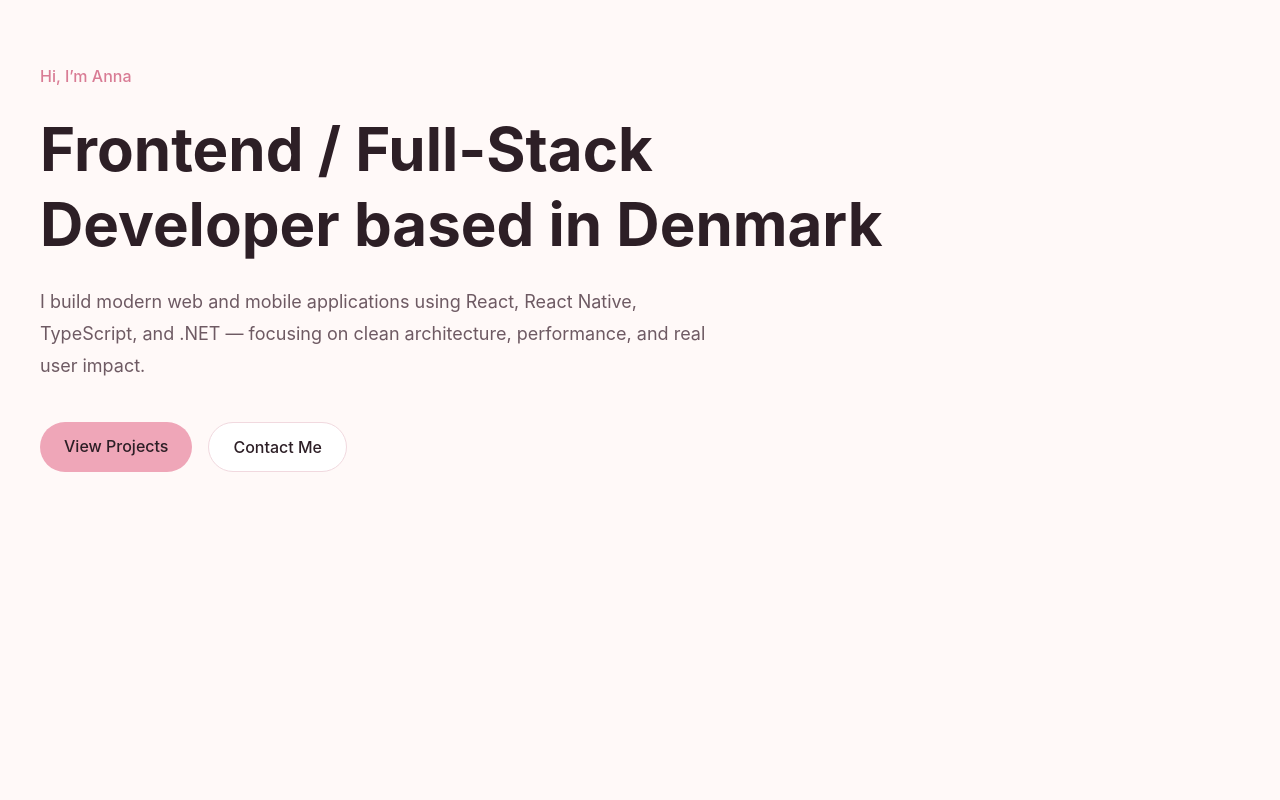
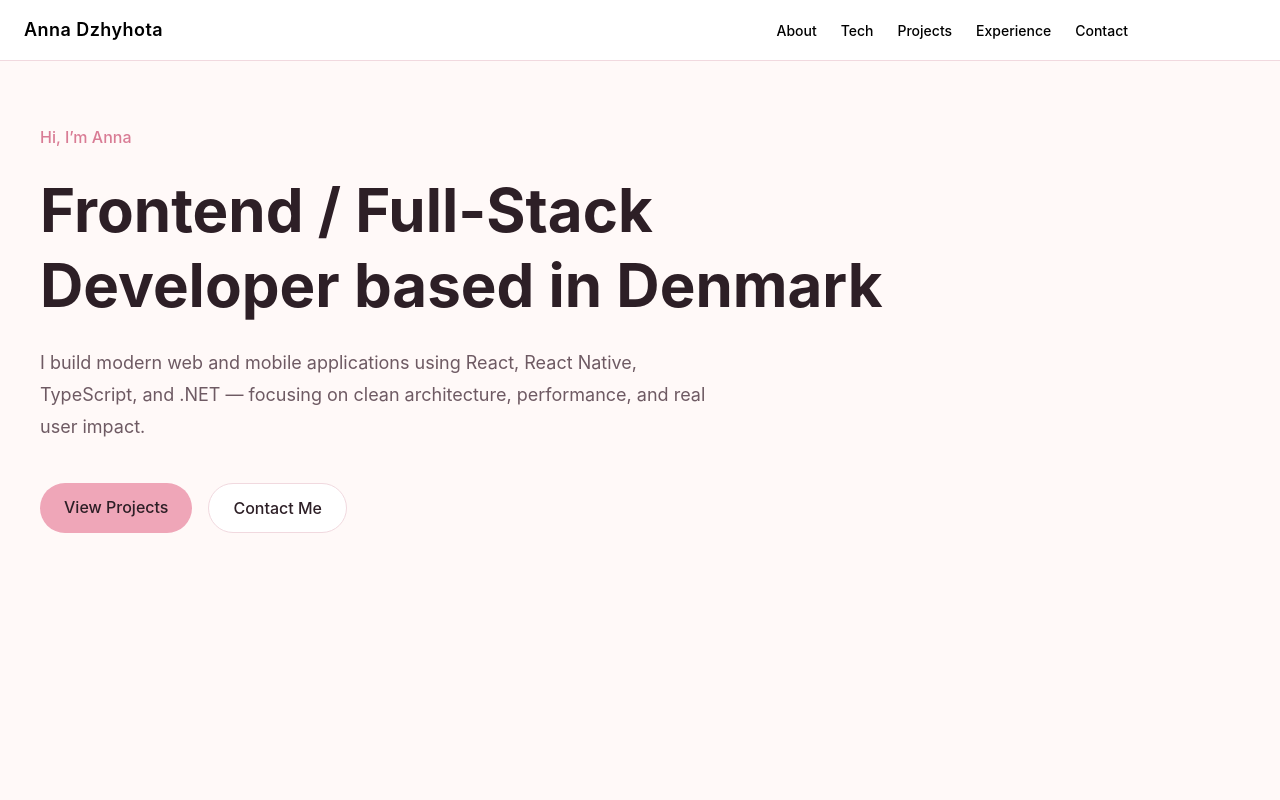
Before and after one commit to AnnaDzig/anna-portfolio, a React (Vite) app: page / in a window 1280 px wide. Shown: the top 800 px of the page. Built offline with nearby package versions, Linux system fonts and the light colour scheme.

Commit message:
refactor: @theme

```diff
--- a/src/App.tsx
+++ b/src/App.tsx
@@ -4,10 +4,12 @@ import TechStack from './sections/TechStack';
 import Projects from './sections/Projects';
 import Experience from './sections/Experience';
 import Contact from './sections/Contact';
+import Header from './components/Header';
 
 function App() {
   return (
     <>
+      <Header />
       <Hero />
       <About />
       <TechStack />
--- a/src/components/Button.tsx
+++ b/src/components/Button.tsx
@@ -11,9 +11,9 @@ export default function Button({
 }: ButtonProps) {
   const baseClasses = 'rounded-full px-6 py-3 font-medium transition';
   const variants = {
-    primary: 'bg-[#efa6b8] text-white hover:opacity-90',
+    primary: 'bg-primary text-white hover:opacity-90',
     secondary:
-      'border border-[#f1d9df] bg-white text-[#2d1f26] hover:bg-[#fff1f4]',
+      'border border-border bg-surface text-text hover:bg-surface-soft',
   };
 
   const className = `${baseClasses} ${variants[variant]}`;
--- /dev/null
+++ b/src/components/Header.tsx
@@ -0,0 +1,34 @@
+const navLinks = [
+  { label: 'About', href: '#about' },
+  { label: 'Tech', href: '#tech' },
+  { label: 'Projects', href: '#projects' },
+  { label: 'Experience', href: '#experience' },
+  { label: 'Contact', href: '#contact' },
+];
+
+export default function Header() {
+  return (
+    <header className="sticky top-0 z-50 border-b border-border bg-surface/80 backdrop-blur-md">
+      <div className="mx-auto flex max-w-6xl items-center justify-between px-6 py-4">
+        <a href="#" className="text-lg font-semibold tracking-wide text-text">
+          Anna Dzhyhota
+        </a>
+
+        <nav>
+          <ul className="hidden items-center gap-6 md:flex">
+            {navLinks.map((link) => (
+              <li key={link.href}>
+                <a
+                  href={link.href}
+                  className="text-sm font-medium text-text-soft transition hover:text-primary-dark"
+                >
+                  {link.label}
+                </a>
+              </li>
+            ))}
+          </ul>
+        </nav>
+      </div>
+    </header>
+  );
+}
--- a/src/index.css
+++ b/src/index.css
@@ -1,4 +1,15 @@
 @import 'tailwindcss';
+
+@theme {
+  --color-background: #fff9f8;
+  --color-surface: #ffffff;
+  --color-text: #2d1f26;
+  --color-text-soft: #6e5a63;
+  --color-primary: #efa6b8;
+  --color-primary-dark: #d97c95;
+  --color-border: #f1d9df;
+  --color-surface-soft: #fff1f4;
+}
 
 *,
 *::before,
--- a/src/sections/About.tsx
+++ b/src/sections/About.tsx
@@ -2,10 +2,10 @@ import Container from '../components/Container';
 
 export default function About() {
   return (
-    <section id="about" className="bg-white py-24 text-[#2d1f26]">
+    <section id="about" className="scroll-mt-24 bg-white py-24 text-text">
       <Container>
         <div className="flex max-w-3xl flex-col gap-6">
-          <p className="text-sm font-semibold uppercase tracking-[0.2em] text-[#d97c95]">
+          <p className="text-sm font-semibold uppercase tracking-[0.2em] text-primary-dark">
             About Me
           </p>
 
@@ -13,14 +13,14 @@ export default function About() {
             A developer who enjoys building thoughtful, modern digital products
           </h2>
 
-          <p className="text-lg leading-8 text-[#6e5a63]">
+          <p className="text-lg leading-8 text-text-soft">
             My path into software development started from a very different
             field — land and cadastral systems — where I worked with structured
             data, accuracy, and complex information. Over time, that analytical
             mindset naturally led me into programming.
           </p>
 
-          <p className="text-lg leading-8 text-[#6e5a63]">
+          <p className="text-lg leading-8 text-text-soft">
             Since then, I’ve built experience across web and mobile development,
             working with technologies such as React, React Native, TypeScript,
             Next.js, Node.js, and .NET. I enjoy creating applications that are
--- a/src/sections/Contact.tsx
+++ b/src/sections/Contact.tsx
@@ -3,10 +3,10 @@ import Button from '../components/Button';
 
 export default function Contact() {
   return (
-    <section id="contact" className="bg-white py-24 text-[#2d1f26]">
+    <section id="contact" className="scroll-mt-24bg-white py-24 text-text">
       <Container>
         <div className="flex max-w-3xl flex-col gap-6">
-          <p className="text-sm font-semibold uppercase tracking-[0.2em] text-[#d97c95]">
+          <p className="text-sm font-semibold uppercase tracking-[0.2em] text-primary-dark">
             Contact
           </p>
 
@@ -14,16 +14,16 @@ export default function Contact() {
             Let’s build something meaningful together
           </h2>
 
-          <p className="text-lg leading-8 text-[#6e5a63]">
+          <p className="text-lg leading-8 text-text-soft">
             I’m open to frontend and full-stack opportunities where I can
             contribute to thoughtful products, clean user experiences, and
             scalable solutions.
           </p>
 
-          <div className="flex flex-col gap-4 text-base text-[#6e5a63]">
+          <div className="flex flex-col gap-4 text-base text-text-soft">
             <a
               href="mailto:anna.soft.dev@gmail.com"
-              className="hover:text-[#d97c95]"
+              className="hover:text-primary-dark"
             >
               anna.soft.dev@gmail.com
             </a>
@@ -32,7 +32,7 @@ export default function Contact() {
               href="https://github.com/AnnaDzig"
               target="_blank"
               rel="noreferrer"
-              className="hover:text-[#d97c95]"
+              className="hover:text-primary-dark"
             >
               GitHub
             </a>
@@ -41,7 +41,7 @@ export default function Contact() {
               href="https://www.linkedin.com/in/ann-dzhyhota/"
               target="_blank"
               rel="noreferrer"
-              className="hover:text-[#d97c95]"
+              className="hover:text-primary-dark"
             >
               LinkedIn
             </a>
--- a/src/sections/Experience.tsx
+++ b/src/sections/Experience.tsx
@@ -3,11 +3,14 @@ import { experience } from '../data/experience';
 
 export default function Experience() {
   return (
-    <section id="experience" className="bg-[#fff9f8] py-24 text-[#2d1f26]">
+    <section
+      id="experience"
+      className="scroll-mt-24 bg-background py-24 text-text"
+    >
       <Container>
         <div className="flex flex-col gap-12">
           <div className="flex max-w-3xl flex-col gap-4">
-            <p className="text-sm font-semibold uppercase tracking-[0.2em] text-[#d97c95]">
+            <p className="text-sm font-semibold uppercase tracking-[0.2em] text-primary-dark">
               Experience
             </p>
 
@@ -16,7 +19,7 @@ export default function Experience() {
               problem-solving
             </h2>
 
-            <p className="text-lg leading-8 text-[#6e5a63]">
+            <p className="text-lg leading-8 text-text-soft">
               My background combines real product development, frontend and
               mobile engineering, and an earlier analytical career that shaped
               how I approach structure, detail, and responsibility.
@@ -32,17 +35,17 @@ export default function Experience() {
                 <div className="flex flex-col gap-3 md:flex-row md:items-start md:justify-between">
                   <div className="flex flex-col gap-2">
                     <h3 className="text-2xl font-semibold">{item.role}</h3>
-                    <p className="text-base font-medium text-[#d97c95]">
+                    <p className="text-base font-medium text-primary-dark">
                       {item.company}
                     </p>
                   </div>
 
-                  <p className="text-sm font-medium text-[#6e5a63]">
+                  <p className="text-sm font-medium text-text-soft">
                     {item.period}
                   </p>
                 </div>
 
-                <p className="mt-4 max-w-3xl text-base leading-7 text-[#6e5a63]">
+                <p className="mt-4 max-w-3xl text-base leading-7 text-text-soft">
                   {item.description}
                 </p>
               </article>
--- a/src/sections/Hero.tsx
+++ b/src/sections/Hero.tsx
@@ -2,16 +2,18 @@ import Container from '../components/Container';
 import Button from '../components/Button';
 export default function Hero() {
   return (
-    <section className="min-h-screen bg-[#fff9f8] px-6 py-16 text-[#2d1f26]">
+    <section className="min-h-screen bg-background px-6 py-16 text-text">
       <Container>
         <div className="flex flex-col justify-center gap-6">
-          <p className="text-base font-medium text-[#d97c95]">Hi, I’m Anna </p>
+          <p className="text-base font-medium text-primary-dark">
+            Hi, I’m Anna{' '}
+          </p>
 
           <h1 className="max-w-4xl text-4xl font-bold leading-tight sm:text-5xl md:text-6xl">
             Frontend / Full-Stack Developer based in Denmark
           </h1>
 
-          <p className="max-w-2xl text-lg leading-8 text-[#6e5a63]">
+          <p className="max-w-2xl text-lg leading-8 text-text-soft">
             I build modern web and mobile applications using React, React
             Native, TypeScript, and .NET — focusing on clean architecture,
             performance, and real user impact.
--- a/src/sections/Projects.tsx
+++ b/src/sections/Projects.tsx
@@ -4,11 +4,11 @@ import Button from '../components/Button';
 
 export default function Projects() {
   return (
-    <section id="projects" className="bg-white py-24 text-[#2d1f26]">
+    <section id="projects" className="scroll-mt-24bg-white py-24 text-text">
       <Container>
         <div className="flex flex-col gap-12">
           <div className="flex max-w-3xl flex-col gap-4">
-            <p className="text-sm font-semibold uppercase tracking-[0.2em] text-[#d97c95]">
+            <p className="text-sm font-semibold uppercase tracking-[0.2em] text-primary-dark">
               Selected Projects
             </p>
 
@@ -16,7 +16,7 @@ export default function Projects() {
               Projects that reflect how I think, build, and solve problems
             </h2>
 
-            <p className="text-lg leading-8 text-[#6e5a63]">
+            <p className="text-lg leading-8 text-text-soft">
               I enjoy working on products that combine clean implementation,
               thoughtful structure, and practical value for real users.
             </p>
@@ -41,7 +41,7 @@ export default function Projects() {
                     {project.stack.map((item) => (
                       <li
                         key={item}
-                        className="rounded-full bg-white px-4 py-2 text-sm font-medium text-[#6e5a63]"
+                        className="rounded-full bg-white px-4 py-2 text-sm font-medium text-text-soft"
                       >
                         {item}
                       </li>
```
Also changed, not shown: src/sections/TechStack.tsx (+5 -5 lines).
